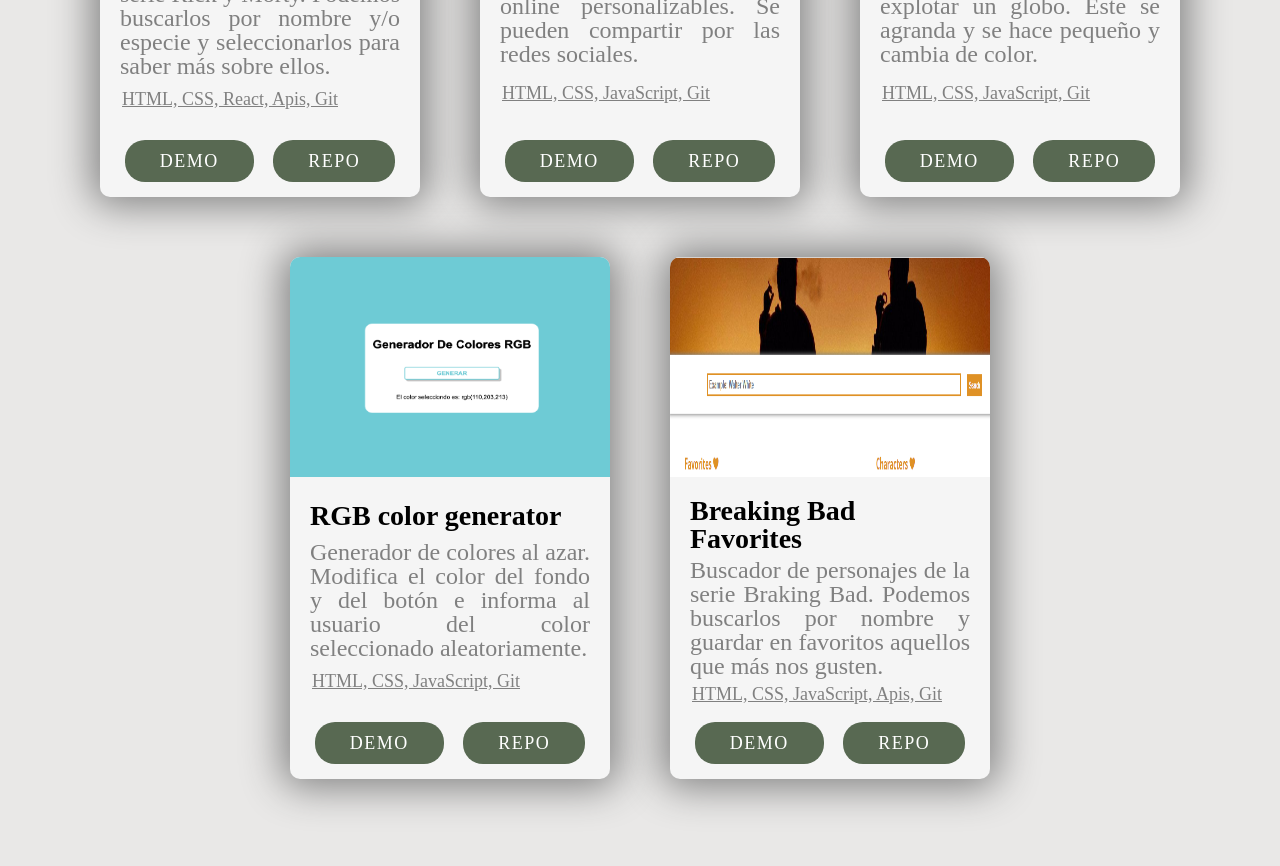
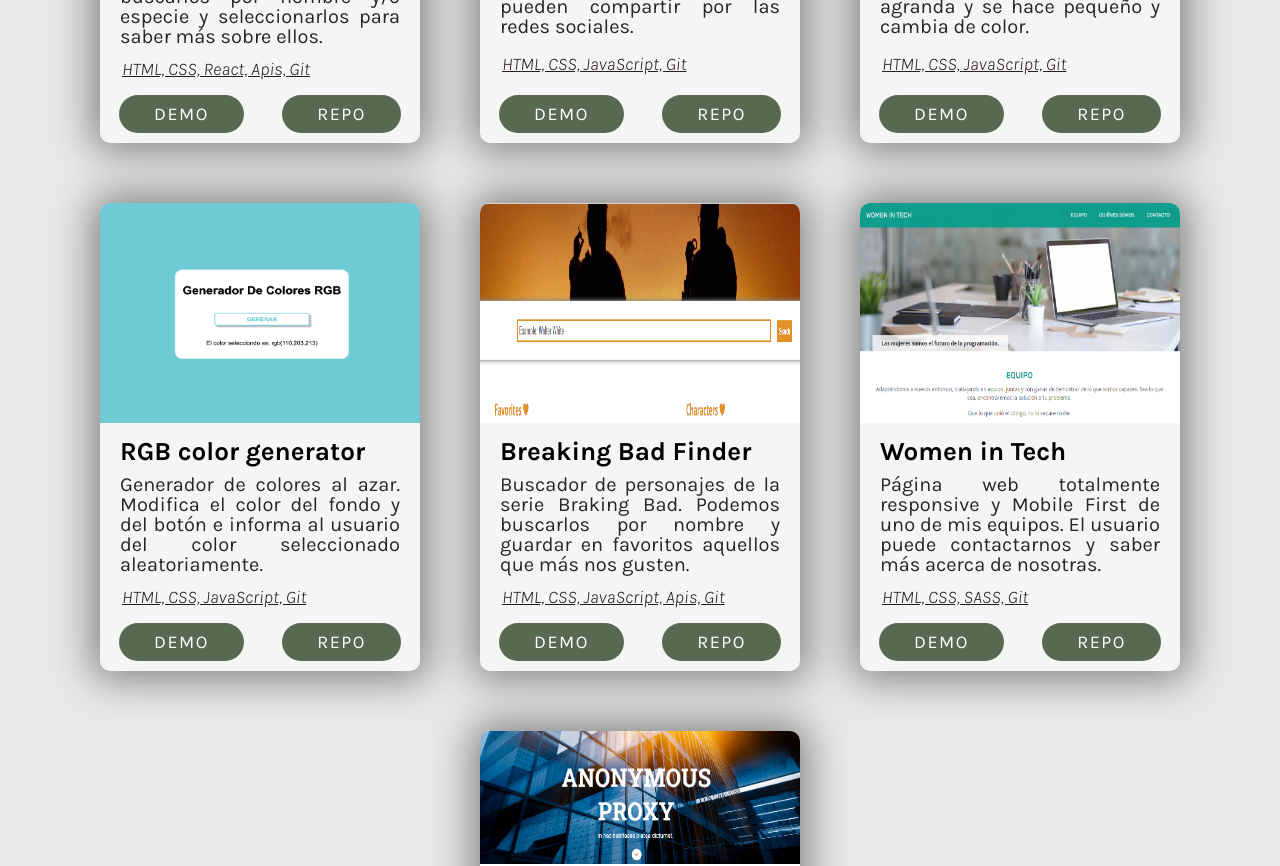
Before and after one commit to nayraromero/portfolio, a React (Create React App) app: page /#/projects in a window 1280 px wide. Shown: the part 600-1466 px from the top of the page. Built offline with nearby package versions, Linux system fonts and the light colour scheme.

Commit message:
improve projects

```diff
--- a/public/index.html
+++ b/public/index.html
@@ -4,6 +4,10 @@
 <head>
   <meta charset="utf-8" />
   <link rel="icon" href="%PUBLIC_URL%/favicon.ico" />
+  <link rel="preconnect" href="https://fonts.googleapis.com">
+  <link rel="preconnect" href="https://fonts.gstatic.com" crossorigin>
+  <link href="https://fonts.googleapis.com/css2?family=Karla:ital,wght@0,400;0,600;0,700;1,300&display=swap"
+    rel="stylesheet">
   <meta name="viewport" content="width=device-width, initial-scale=1" />
   <title> Portfolio Nayra Romero </title>
 </head>
--- a/src/components/Projects.js
+++ b/src/components/Projects.js
@@ -6,6 +6,8 @@ import Debuggers from '../images/debuggers.png';
 import Balloon from '../images/balloon.png';
 import RGB from '../images/colorGenerator.png';
 import BreakingBad from '../images/breakingBad.png';
+import Women from '../images/women.png';
+import Anonymus from '../images/anonymus.png';
 
 const Projects = () => {
   return (
@@ -60,13 +62,33 @@ const Projects = () => {
           {/* Breaking Bad Favorites*/}
           <OneProject
             img={BreakingBad}
-            name={'Breaking Bad Favorites'}
+            name={'Breaking Bad Finder'}
             text={
               'Buscador de personajes de la serie Braking Bad. Podemos buscarlos por nombre y guardar en favoritos aquellos que más nos gusten.'
             }
             tech={'HTML, CSS, JavaScript, Apis, Git'}
             demo={'https://nayraromero.github.io/Breaking-Bad-Favorites/'}
             repo={'https://github.com/nayraromero/Breaking-Bad-Favorites'}
+          />
+          <OneProject
+            img={Women}
+            name={'Women in Tech'}
+            text={
+              'Página web totalmente responsive y Mobile First de uno de mis equipos. El usuario puede contactarnos y saber más acerca de nosotras. '
+            }
+            tech={'HTML, CSS, SASS, Git'}
+            demo={'https://nayraromero.github.io/Women-in-Tech/'}
+            repo={'https://github.com/nayraromero/Women-in-Tech'}
+          />
+          <OneProject
+            img={Anonymus}
+            name={'Anonymus Proxy'}
+            text={
+              'Página web creada en base a un diseño de Zeplin. Es totalmente responsive y basada en la metodología Mobile First '
+            }
+            tech={'HTML, CSS, Git'}
+            demo={'https://nayraromero.github.io/Anonymus-proxy/'}
+            repo={'https://github.com/nayraromero/Anonymus-proxy'}
           />
         </div>
       </section>
--- a/src/styles/components/oneProject.scss
+++ b/src/styles/components/oneProject.scss
@@ -41,42 +41,43 @@
       height: 190px;
     }
     @media all and (min-width: 1024px) {
-      height: 200px;
-      padding: 20px 20px 10px 20px;
+      height: 180px;
+      padding: 10px 20px 10px 20px;
     }
 
     &--title {
       font-size: 20px;
-      font-weight: 600;
+      font-weight: 700;
       letter-spacing: 0px;
       text-align: left;
       @media all and (min-width: 768px) {
         font-size: 22px;
       }
       @media all and (min-width: 1024px) {
-        font-size: 28px;
+        font-size: 26px;
       }
     }
     &--text {
       font-size: 14px;
-      color: grey;
+      color: #272727;
       text-align: justify;
       @media all and (min-width: 768px) {
         font-size: 18px;
       }
       @media all and (min-width: 1024px) {
-        font-size: 24px;
+        font-size: 20px;
       }
     }
     &--tech {
       font-size: 11px;
-      color: grey;
+      color: $dark-brown;
       border-radius: 20px;
       padding: 2px;
       width: fit-content;
       text-decoration: underline;
+      font-style: italic;
       @media all and (min-width: 768px) {
-        font-size: 14px;
+        font-size: 16px;
       }
       @media all and (min-width: 1024px) {
         font-size: 18px;
@@ -87,6 +88,12 @@
     padding: 15px;
     display: flex;
     justify-content: space-around;
+    @media all and (min-width: 768px) {
+      padding: 0 0 10px 0;
+    }
+    @media all and (min-width: 1024px) {
+      padding: 0 0 10px 0;
+    }
     &--link {
       text-decoration: none;
       background-color: $my-green;
@@ -106,7 +113,7 @@
       }
       @media all and (min-width: 1024px) {
         font-size: 18px;
-        padding: 12px 35px 12px 35px;
+        // padding: 12px 35px 12px 35px;
       }
     }
     &--link:hover {
--- a/src/styles/core/variables.scss
+++ b/src/styles/core/variables.scss
@@ -6,4 +6,6 @@ $dark-beige: #928a7c;
 $desert-storm: #e9e8e7;
 
 //fonts:
-$main-font: 'Gentium Book Plus', serif;
+// $main-font: 'Gentium Book Plus', serif;
+$main-font: 'Karla', sans-serif;
+// font-family: 'Karla', sans-serif;
```
Also changed, not shown: src/images/anonymus.png (added), src/images/women.png (added).
